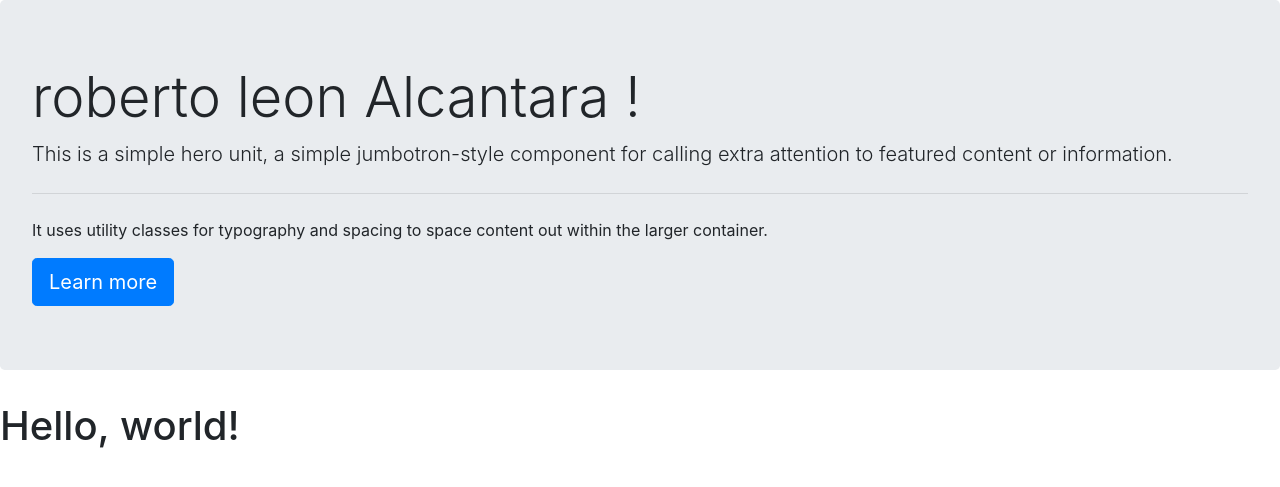
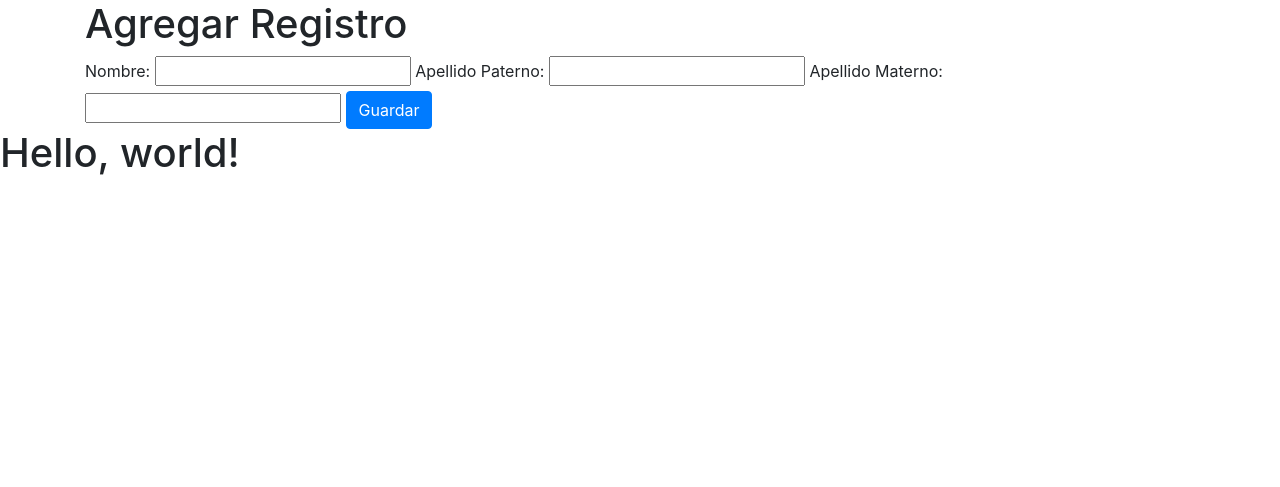
Before and after one commit to diberoberto12/Miniproyecto_Roberto, a CodeIgniter 4 app: the page made by codeingniter/app/Views/listado.php in a window 1280 px wide. Shown: the top 487 px of the page. Run offline with PHP 8.4 and a stand-in for CodeIgniter, Linux system fonts and the light colour scheme; the template is opened without the code that fills it, so the values that code supplies are empty; some libraries are stand-ins or nearby versions.

Commit message:
Update listado.php

```diff
--- a/codeingniter/app/Views/listado.php
+++ b/codeingniter/app/Views/listado.php
@@ -11,13 +11,23 @@
     <title>Hello, world!</title>
   </head>
   <body>
-  <div class="jumbotron">
-  <h1 class="display-4">roberto leon Alcantara !</h1>
-  <p class="lead">This is a simple hero unit, a simple jumbotron-style component for calling extra attention to featured content or information.</p>
-  <hr class="my-4">
-  <p>It uses utility classes for typography and spacing to space content out within the larger container.</p>
-  <a class="btn btn-primary btn-lg" href="#" role="button">Learn more</a>
-</div>
+      <div class="container">
+        <h1>Agregar Registro</h1>
+        <div class="row">
+          <div class="col-sm-12">
+            <from action="">
+                <label for="nombre">Nombre:</label>
+                <input type="text" id="nombre" name="nombre" class="from-control" required>
+                <label for="apaterno">Apellido Paterno:</label>
+                <input type="text" id="apaterno" name="apaterno" class="from-control" required>
+                <label for="nombre">Apellido Materno:</label>
+                <input type="text" id="amaterno" name="amaterno" class="from-control" required>
+                <button class="btn btn-primary from-control">Guardar</button>
+
+           </from>
+         </div>
+       </div>
+     </div>
     <h1>Hello, world!</h1>
 
     <!-- Optional JavaScript -->
```
